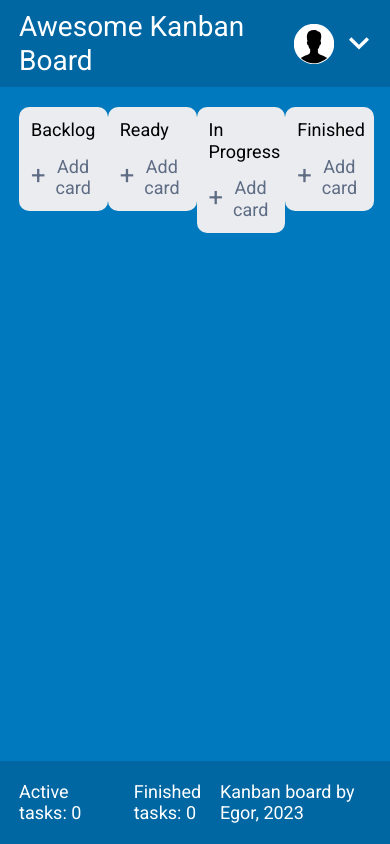
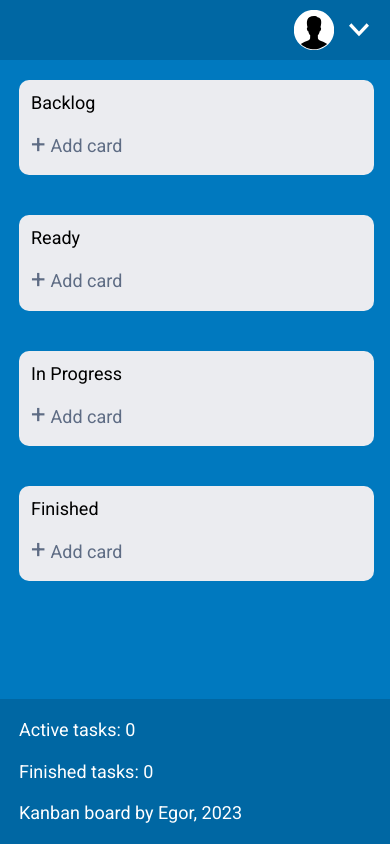
Before and after one commit to TvorogTvoeyBabushki/Kanban-board, a React (Vite) app: page / in a window 390 px wide. Built offline with nearby package versions, Linux system fonts and the light colour scheme.

Commit message:
feat: добавил адаптив под разные разрешения экранов

```diff
--- a/src/assets/styles/global.scss
+++ b/src/assets/styles/global.scss
@@ -11,7 +11,7 @@ body {
 	font: 400 normal 1.125rem/1.2 $default-font;
 	color: $black;
 	background-color: $main-block;
-	overflow: hidden;
+	overflow-x: hidden;
 }
 
 .container {
@@ -22,6 +22,7 @@ body {
 }
 
 .validation {
+	width: 100%;
 	margin-bottom: 15px;
 	color: $validation;
 }
--- a/src/components/layout/Layout.module.scss
+++ b/src/components/layout/Layout.module.scss
@@ -1,3 +1,10 @@
 .layout {
+	display: flex;
+	flex-direction: column;
+	justify-content: space-between;
 	height: 100vh;
+
+	> main {
+		flex-grow: 1;
+	}
 }
--- a/src/components/layout/footer/Footer.module.scss
+++ b/src/components/layout/footer/Footer.module.scss
@@ -1,9 +1,6 @@
 @import '/src/assets/styles/variables';
 
 .footer {
-	width: 100%;
-	position: absolute;
-	bottom: 0;
 	background-color: $header-footer-block;
 
 	> div {
@@ -12,11 +9,28 @@
 			align-items: center;
 			justify-content: space-between;
 			padding: 20px 0;
+			color: $white;
 
-			> div {
+			> div:first-child {
 				display: flex;
 				gap: 0 40px;
-				color: $white;
+			}
+
+			@media (max-width: 600px) {
+				> div:first-child {
+					flex-direction: column;
+					gap: 20px 0;
+				}
+
+				> div:last-child {
+					align-self: flex-start;
+				}
+			}
+
+			@media (max-width: 450px) {
+				flex-direction: column;
+				align-items: flex-start;
+				gap: 20px;
 			}
 		}
 	}
--- a/src/components/layout/header/Header.module.scss
+++ b/src/components/layout/header/Header.module.scss
@@ -9,6 +9,10 @@
 			justify-content: space-between;
 			align-items: center;
 			padding: 10px 0;
+
+			@media (max-width: 600px) {
+				justify-content: flex-end;
+			}
 		}
 	}
 }
--- a/src/components/layout/header/Header.tsx
+++ b/src/components/layout/header/Header.tsx
@@ -1,4 +1,4 @@
-import { FunctionComponent } from 'react'
+import { FunctionComponent, useEffect, useState } from 'react'
 
 import User from '@/components/ui/user/User'
 
@@ -6,11 +6,26 @@ import styles from './Header.module.scss'
 import Logo from './logo/Logo'
 
 const Header: FunctionComponent = () => {
+	const [widthWindow, setWidthWindow] = useState(
+		document.documentElement.clientWidth
+	)
+
+	useEffect(() => {
+		window.addEventListener('resize', () =>
+			setWidthWindow(document.documentElement.clientWidth)
+		)
+
+		return () =>
+			window.removeEventListener('resize', () =>
+				setWidthWindow(document.documentElement.clientWidth)
+			)
+	}, [])
+
 	return (
 		<header className={styles.header}>
 			<div className='container'>
 				<div>
-					<Logo />
+					{widthWindow > 600 && <Logo />}
 					<User />
 				</div>
 			</div>
--- a/src/components/screens/home/Home.module.scss
+++ b/src/components/screens/home/Home.module.scss
@@ -1,5 +1,7 @@
 .kanban_board {
 	display: flex;
+	flex-wrap: wrap;
+	gap: 40px 0;
 	justify-content: space-between;
 	align-items: flex-start;
 	padding: 20px 0 32px;
--- a/src/components/screens/tasks/Tasks.module.scss
+++ b/src/components/screens/tasks/Tasks.module.scss
@@ -2,12 +2,16 @@
 @import '/src/assets/styles/mixins';
 
 .task_wrapper {
+	@include transition(padding);
+
 	margin: 20px 0;
 	padding: 20px 30px;
 	background-color: $white;
 	border-radius: 5px;
 
 	> div {
+		@include transition(height);
+
 		display: flex;
 		flex-direction: column;
 		height: 548px;
@@ -20,6 +24,8 @@
 			margin-bottom: 35px;
 
 			> h2 {
+				@include transition(width);
+
 				width: 60%;
 				cursor: pointer;
 				font-size: 1.5rem;
@@ -34,10 +40,30 @@
 		}
 
 		> p {
+			@include transition(width);
+
 			width: 60%;
 			cursor: pointer;
 			white-space: break-spaces;
 			line-height: 1.4;
 		}
 	}
+
+	@media (max-width: 600px) {
+		padding: 10px;
+
+		> div {
+			height: 400px;
+
+			> div {
+				> h2 {
+					width: 90%;
+				}
+			}
+
+			> p {
+				width: 100%;
+			}
+		}
+	}
 }
--- a/src/components/screens/tasks/Tasks.tsx
+++ b/src/components/screens/tasks/Tasks.tsx
@@ -9,8 +9,6 @@ import NotFound from '../not-found/NotFound'
 
 const Tasks: FunctionComponent = () => {
 	const { isNotFoundTaskId, ...rest } = useTasks()
-	// добавить footer
-	// адаптив
 	// тесты
 
 	return (
--- a/src/components/screens/tasks/info/TasksInfoForm.module.scss
+++ b/src/components/screens/tasks/info/TasksInfoForm.module.scss
@@ -1,9 +1,13 @@
 @import '/src/assets/styles/variables';
+@import '/src/assets/styles/mixins';
 
 .tasks_info_form {
+	@include transition(width);
 	width: 60%;
 
 	> input {
+		@include transition(width);
+
 		width: 100%;
 		padding: 0 5px 5px;
 		border-bottom: 1px solid $task-block;
@@ -26,4 +30,12 @@
 		border-radius: 5px;
 		line-height: 1.4;
 	}
+
+	@media (max-width: 600px) {
+		width: 100%;
+
+		> input {
+			width: 90%;
+		}
+	}
 }
--- a/src/components/ui/card-task/CardTask.module.scss
+++ b/src/components/ui/card-task/CardTask.module.scss
@@ -2,6 +2,8 @@
 @import '/src/assets/styles/mixins';
 
 .card_task {
+	@include transition(max-width);
+
 	display: flex;
 	flex-direction: column;
 	gap: 15px 0;
@@ -46,4 +48,12 @@
 			}
 		}
 	}
+
+	@media (max-width: 1250px) {
+		max-width: 48%;
+	}
+
+	@media (max-width: 600px) {
+		max-width: 100%;
+	}
 }
```
